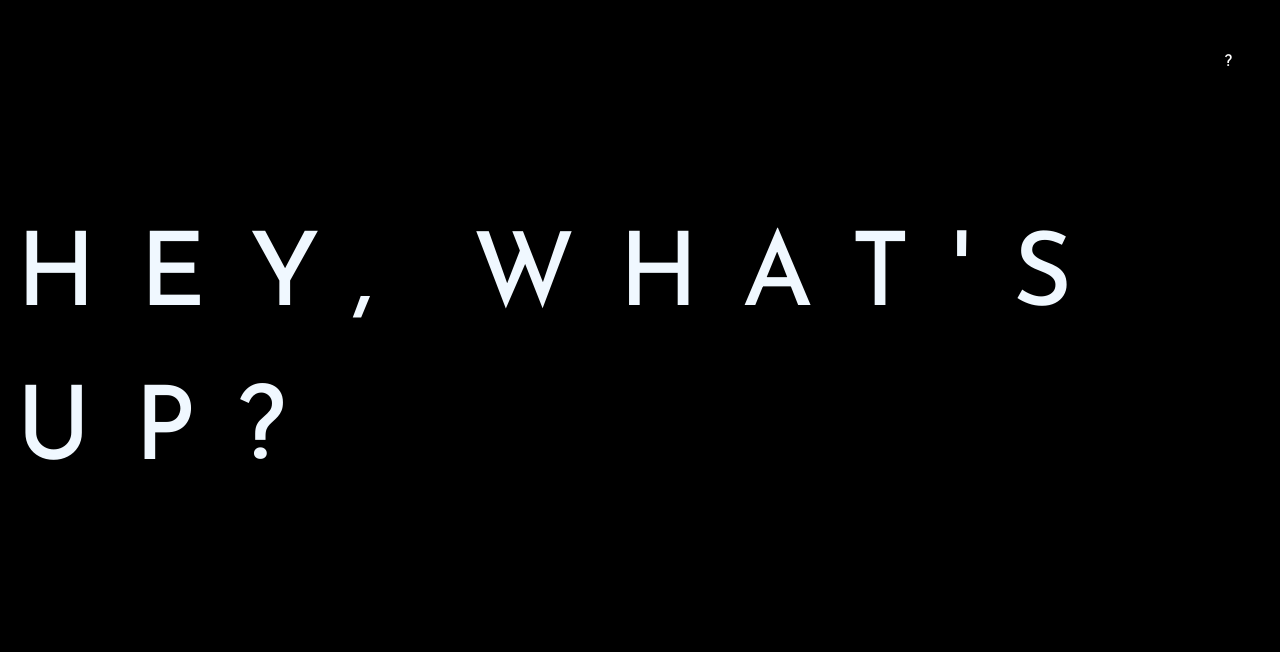
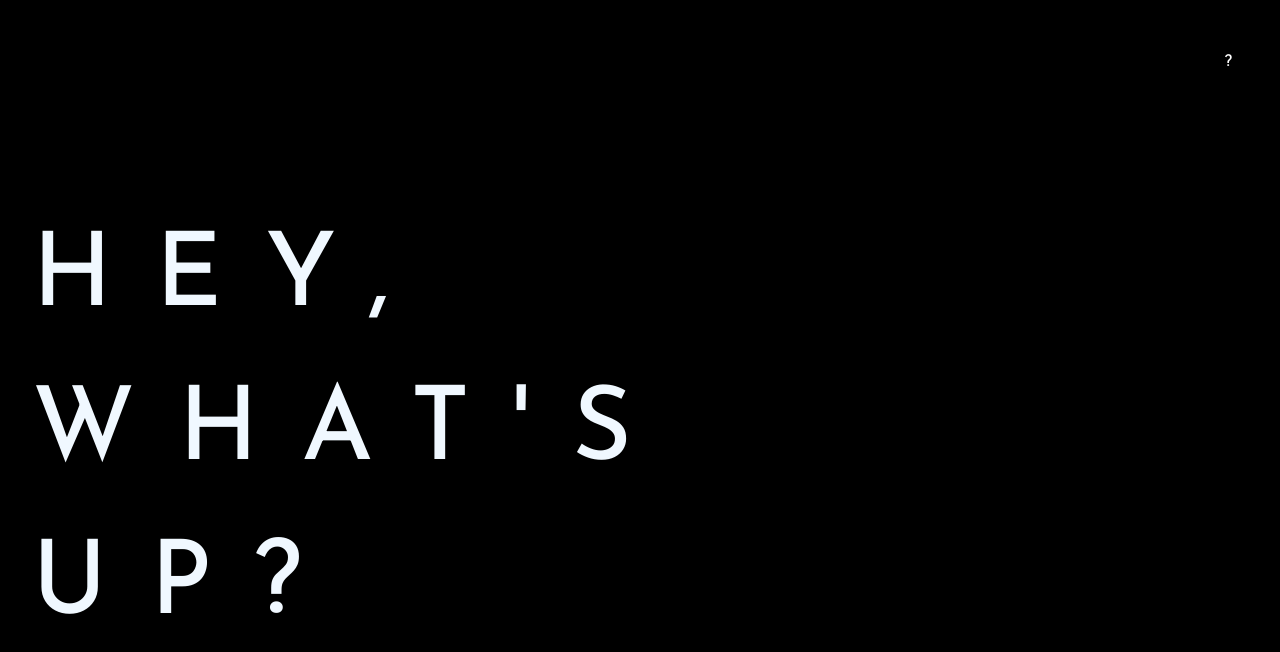
Before and after one commit to kleanlins/me, a React (Create React App) app: page / in a window 1280 px wide. Shown: the top 652 px of the page. Built offline with nearby package versions, Linux system fonts and the light colour scheme; a web font is replaced by a local one.

Commit message:
Media query for tablet+

```diff
--- a/src/pages/Body/Body.scss
+++ b/src/pages/Body/Body.scss
@@ -5,7 +5,6 @@
   flex-direction: column;
 
   height: 100%;
-  align-items: center;
   align-self: center;
   justify-items: center;
 }
@@ -14,3 +13,9 @@
   padding: 1em;
   margin-top: 20vh;
 }
+
+@media only screen and (min-width: 900px) {
+  .body .animated {
+    width: 60%;
+  }
+}
```
